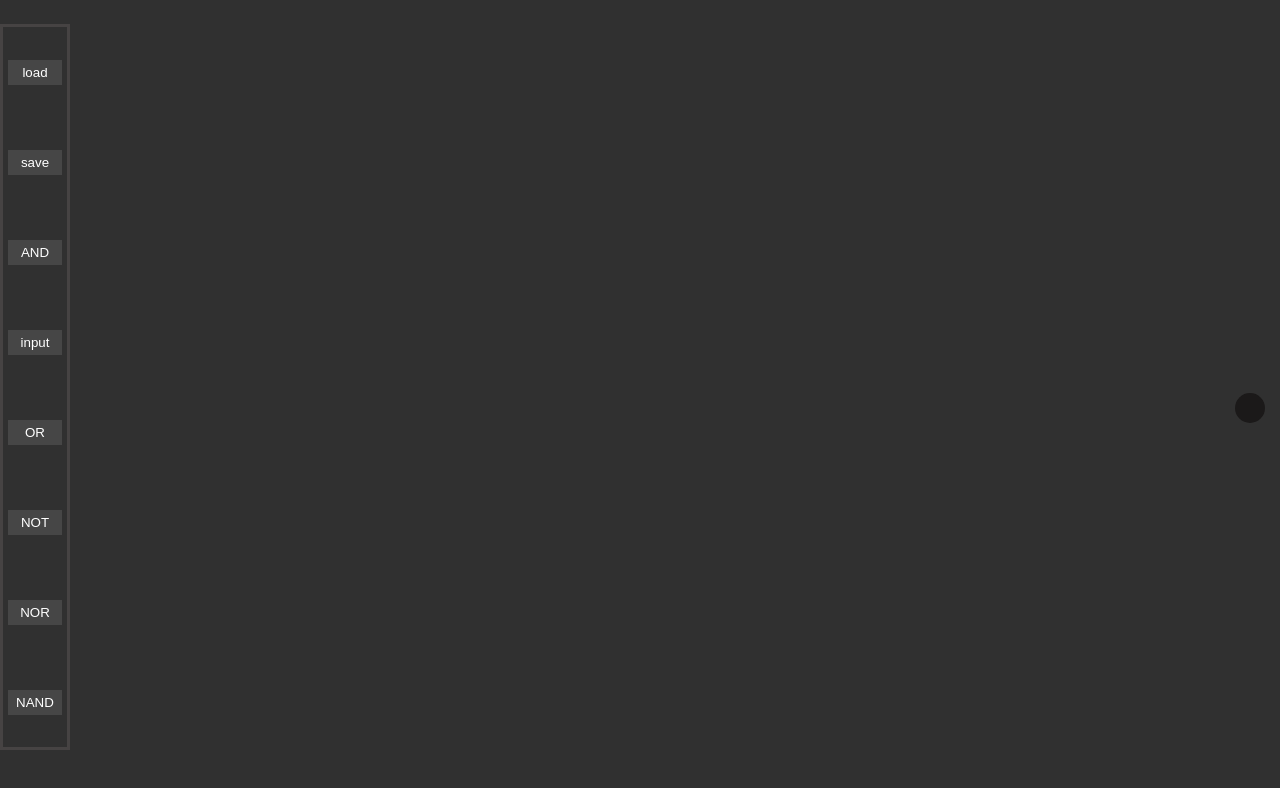
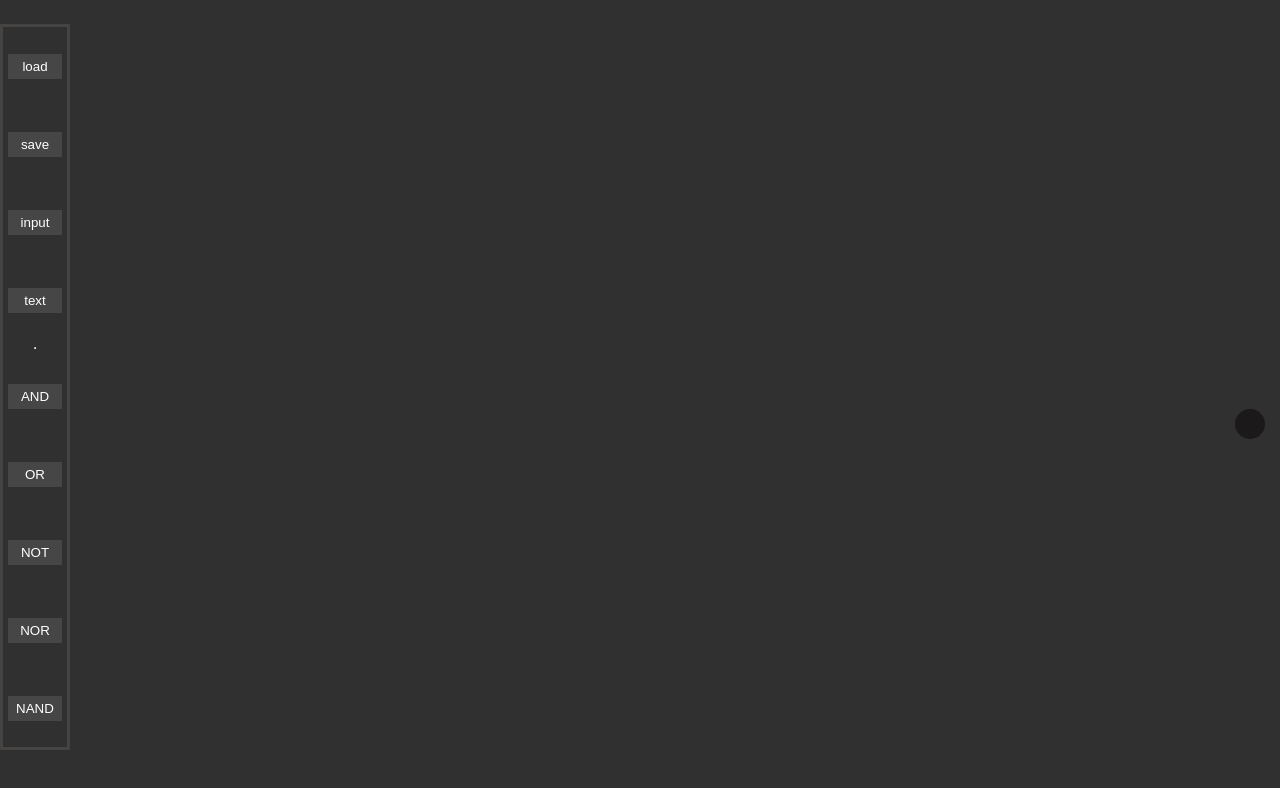
Before and after one commit to 0Atticus/CircuitSim, a plain HTML site: page index.html in a window 1280 px wide. Drawn offline with Linux system fonts and the light colour scheme.

Commit message:
commenting

```diff
--- a/index.html
+++ b/index.html
@@ -30,14 +30,21 @@
             <button id="save-button">save</button>
         </div>
 
+        <div id="text-modal">
+          <p><label>text content</label><input type="text" id="text-content"></p>
+          <button id="text-button">save</button>
+        </div>
+
     </div>
 
 
     <div id="components">
         <button id="load">load</button>
         <button id="save">save</button>
+        <button id="new-switch">input</button>
+        <button id="new-comment">text</button>
+      <hr>
         <button id="new-and">AND</button>
-        <button id="new-switch">input</button>
         <button id="new-or">OR</button>
         <button id="new-not">NOT</button>
         <button id="new-nor">NOR</button>
```
